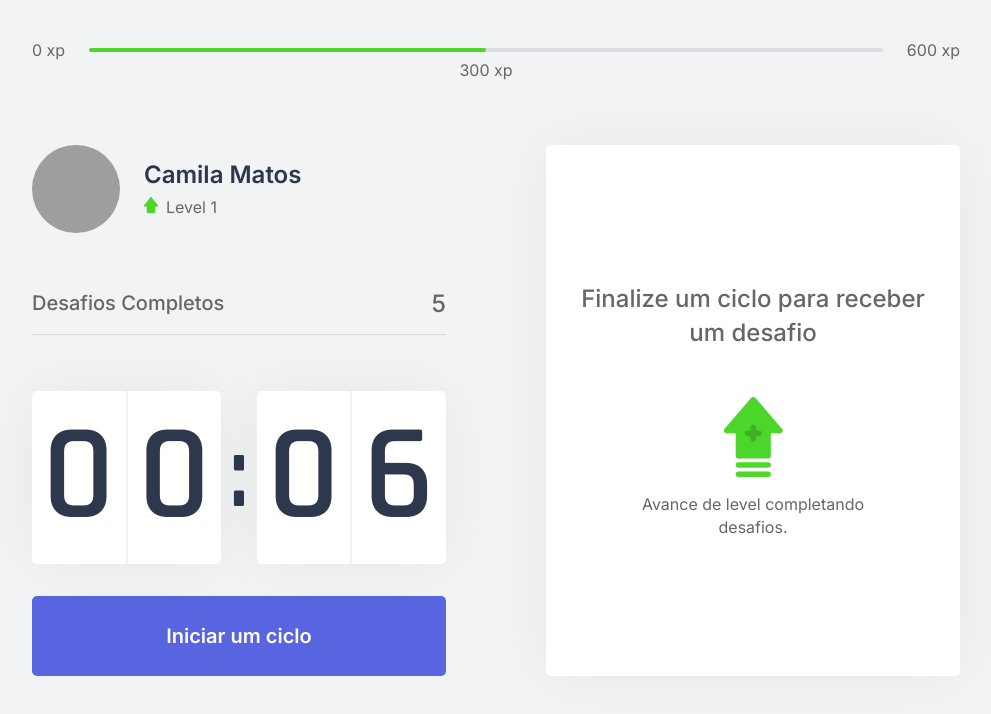
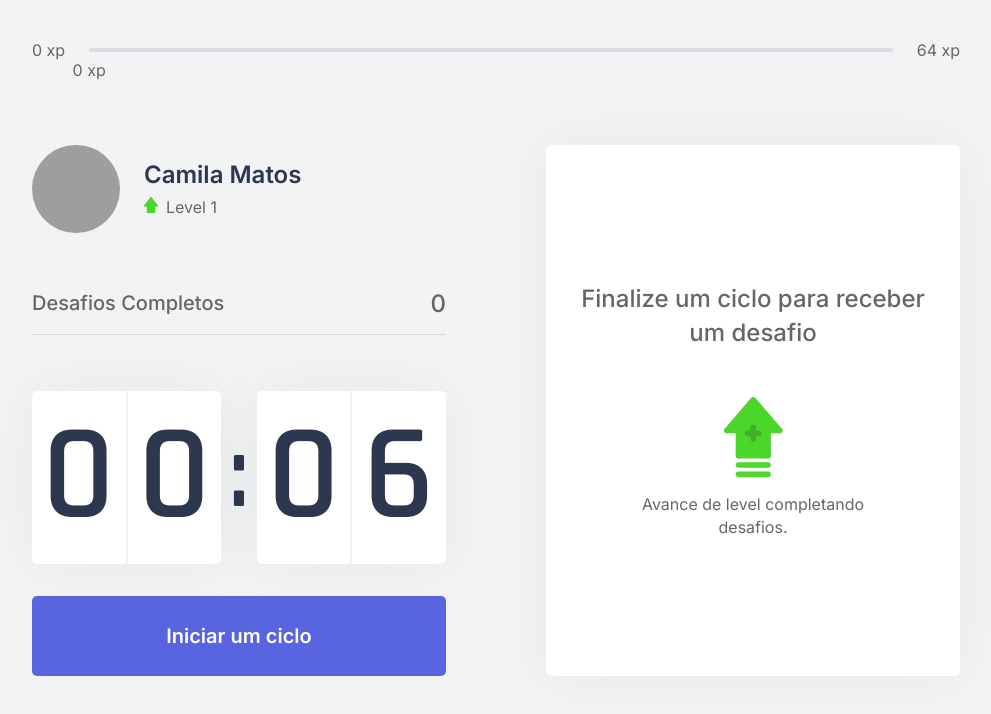
Before and after one commit to camiladev/nlw-4-moveit-1.0, a Next.js app: page / in a window 1280 px wide. Shown: the top 714 px of the page, without its empty margins (144-1135 px from the left). Built offline with nearby package versions, Linux system fonts and the light colour scheme; grey boxes are pictures that could not be loaded.

Commit message:
Passado as informaçoes compartilhadas pelo ChallengesContext para os devidos elementos

```diff
--- a/src/components/CompletedChallenges.tsx
+++ b/src/components/CompletedChallenges.tsx
@@ -1,10 +1,14 @@
+import { useContext } from 'react'
+import { ChallengesContext } from '../contexts/ChallengesContext';
 import style from '../styles/components/CompletedChallenges.module.css'
 
 export function CompletedChallenges(){
+    const { challengesCompleted } = useContext(ChallengesContext);
+
     return(
         <div className={style.completedChallengesContainer}>
             <span>Desafios Completos</span>
-            <span>5</span>
+            <span>{challengesCompleted}</span>
         </div>
     )
 }
--- a/src/components/ExperienceBar.tsx
+++ b/src/components/ExperienceBar.tsx
@@ -1,19 +1,24 @@
+import { useContext } from 'react'
+import { ChallengesContext } from '../contexts/ChallengesContext'
 import style from '../styles/components/ExperienceBar.module.css'
 
 export function ExperienceBar(){
+    const { currentExperience, experienceToNextLevel } = useContext(ChallengesContext);
+
+    const percentToNextLevel = Math.round(currentExperience * 100) / experienceToNextLevel;
     return(
         <header className={style.experienceBar}>
             <span>0 xp</span>
             <div>
-                <div style={{ width: '50%' }} />
+                <div style={{ width: `${percentToNextLevel}%` }} />
 
                 <span
                     className={style.currentExperience}
-                    style={{ left: '50%' }}>
-                        300 xp
+                    style={{ left: `${percentToNextLevel}%`}}>
+                        {currentExperience} xp
                 </span>
             </div>
-            <span>600 xp</span>
+            <span>{experienceToNextLevel} xp</span>
         </header>
     )
 }
--- a/src/components/Profile.tsx
+++ b/src/components/Profile.tsx
@@ -1,6 +1,9 @@
+import { useContext } from 'react'
+import { ChallengesContext } from '../contexts/ChallengesContext'
 import style from '../styles/components/Profile.module.css'
 
 export function Profile(){
+    const { level } = useContext(ChallengesContext);
     return(
         <div className={style.profileContainer}>
             <img src="https://github.com/camiladev.png" alt="Camila Matos"/>
@@ -8,7 +11,7 @@
                 <strong>Camila Matos</strong>
                 <p>
                     <img src="icons/level.svg" alt="icone level"/>
-                    Level 1
+                    Level {level}
                 </p>
             </div>
         </div>
--- a/src/contexts/ChallengesContext.tsx
+++ b/src/contexts/ChallengesContext.tsx
@@ -12,6 +12,7 @@
     level: number;
     currentExperience: number;
     challengesCompleted: number;
+    experienceToNextLevel: number;
     activeChallenge: Challenge;
     levelUp: () => void;
     startNewChallenge: () => void;
@@ -30,6 +31,8 @@
     const [challengesCompleted, setChallengesCompleted] = useState(0);
 
     const [activeChallenge, setActiveChallenge] = useState(null);
+
+    const experienceToNextLevel = Math.pow((level + 1) * 4, 2)
 
     function levelUp(){
         setLevel(level + 1);
@@ -50,6 +53,7 @@
             level,
             currentExperience,
             challengesCompleted,
+            experienceToNextLevel,
             activeChallenge,
             levelUp,
             startNewChallenge,
```
